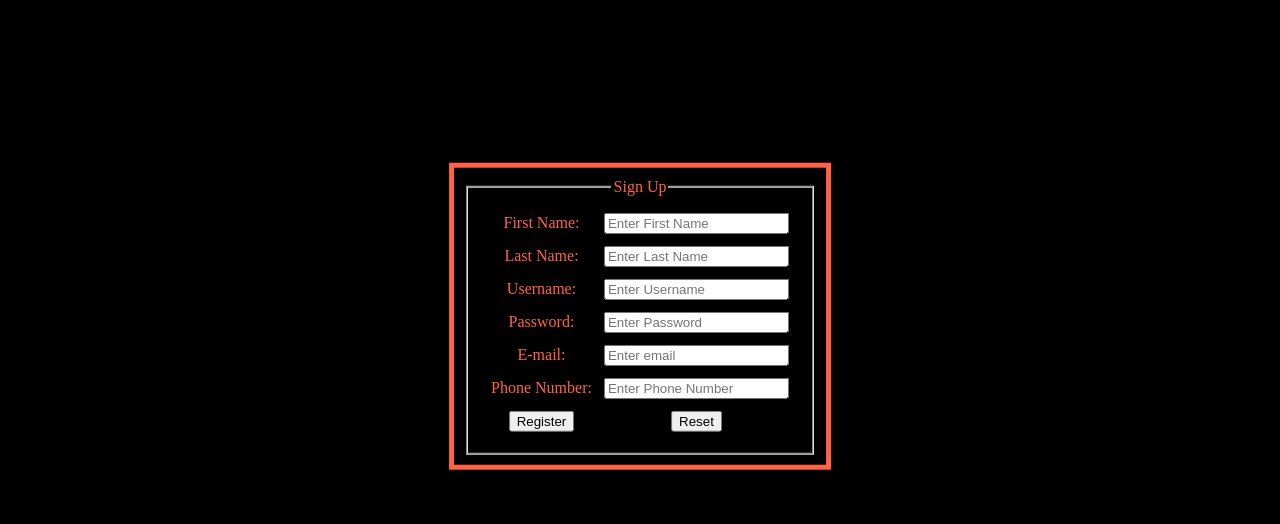
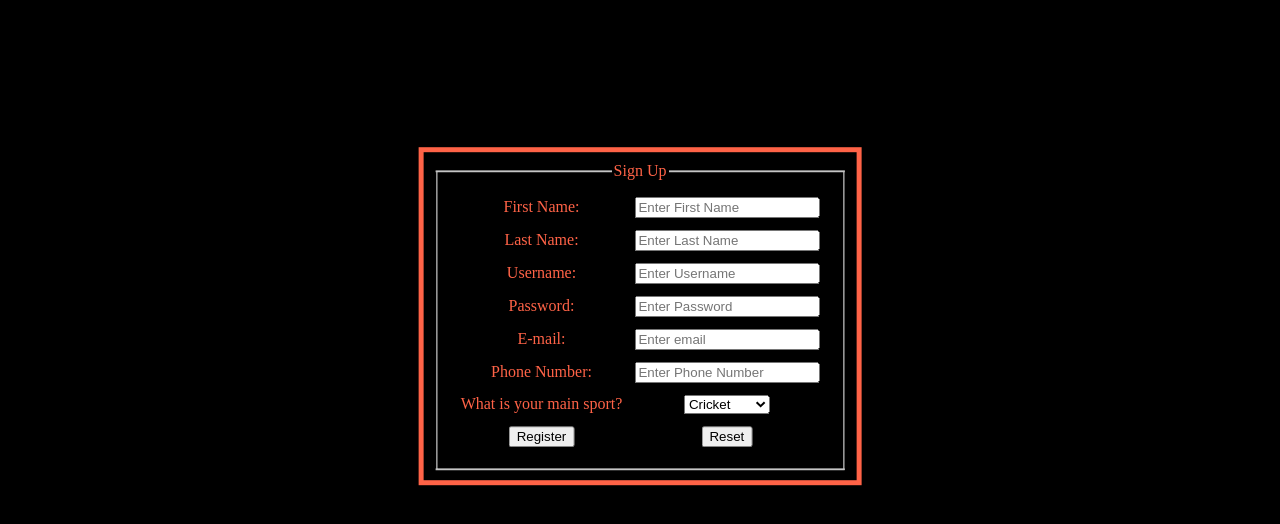
Before and after one commit to Saumitra11/SoftwareProject, a plain HTML site: page signup.html in a window 1280 px wide. Shown: the part 84-608 px from the top of the page. Drawn offline with Linux system fonts and the light colour scheme.

Commit message:
Add files via upload

```diff
--- a/signup.html
+++ b/signup.html
@@ -59,7 +59,22 @@
               <label for="phonenumber">Phone Number: </label>
             </td>
             <td>
-              <input type="phonenumber" name="" value="" placeholder="Enter Phone Number">
+              <input type="tel" name="" value="" placeholder="Enter Phone Number">
+            </td>
+          </tr>
+          <tr>
+            <td>
+              <label for="sportplayed">What is your main sport?</label>
+            </td>
+            <td>
+              <select name="">
+                <option value="football">Football</option>
+                <option value="cricket" selected>Cricket</option>
+                <option value="hockey">Hockey</option>
+                <option value="badminton">Badminton</option>
+                <option value="tennis">Tennis</option>
+                <option value="squash">Squash</option>
+              </select>
             </td>
           </tr>
           <tr>
```
Also changed, not shown: index.html (+3 -3 lines).
